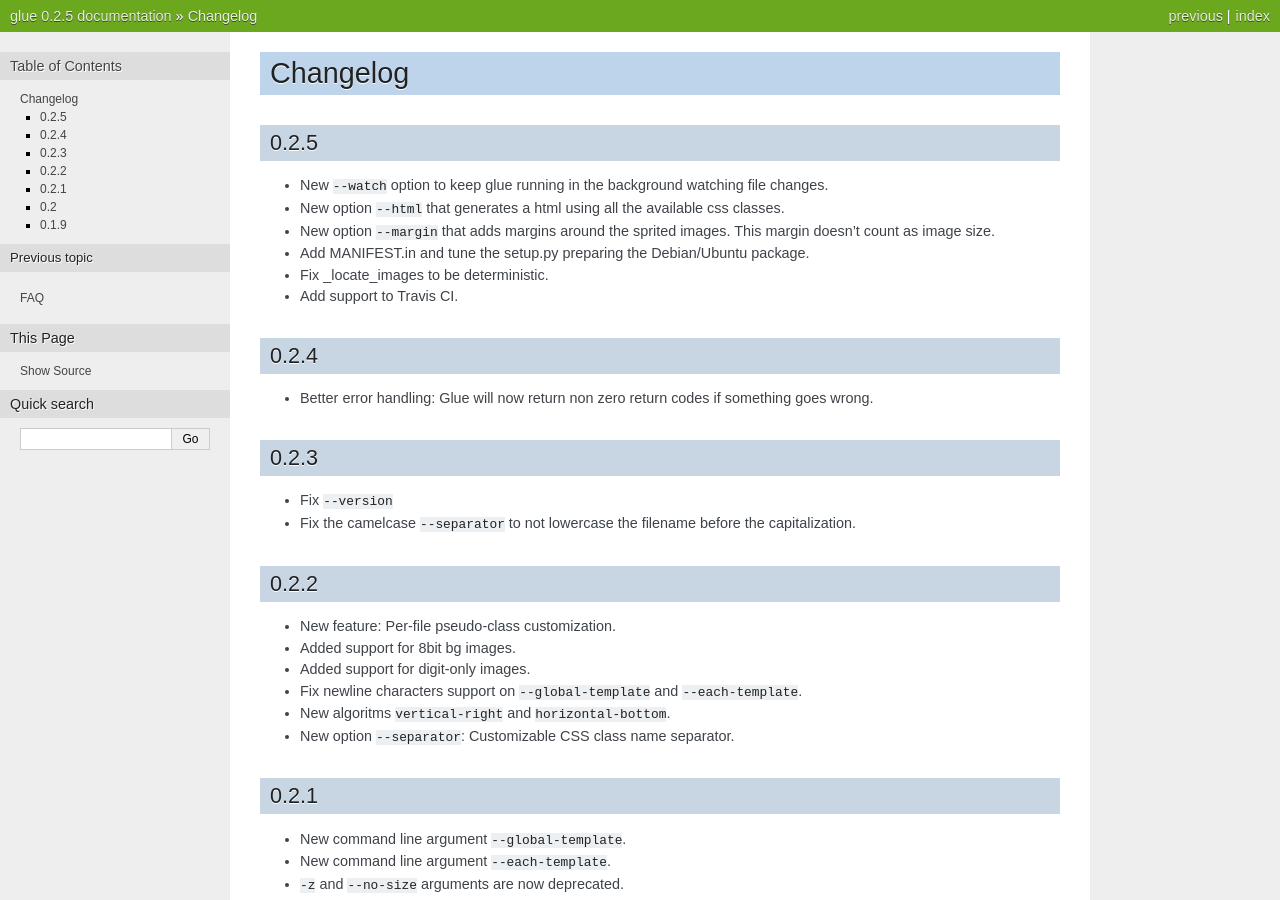
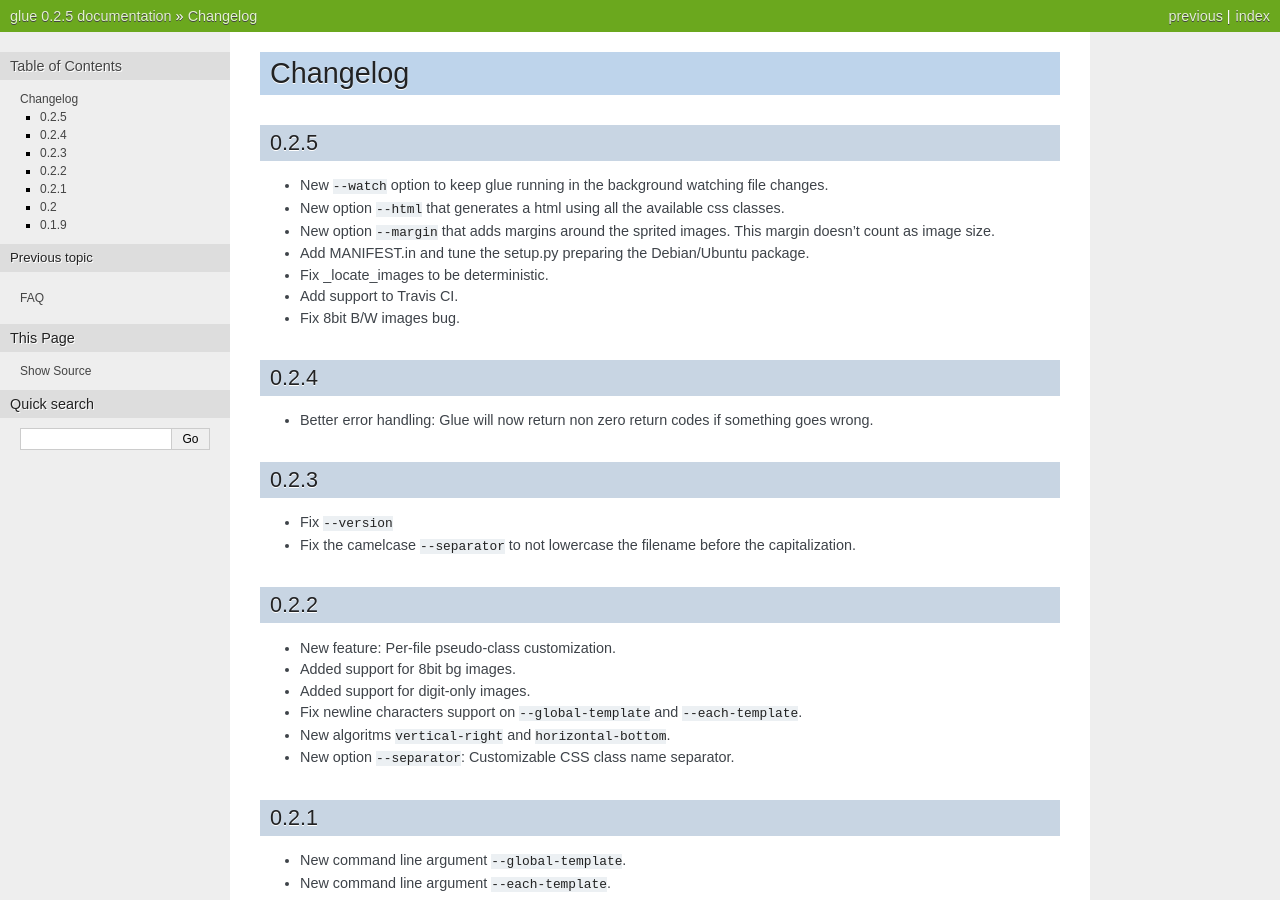
Before and after one commit to jorgebastida/glue, a Sphinx documentation site: the page built from docs/changelog.rst, in a window 1280 px wide and 900 px high. Built offline with Sphinx 7.4.7, drawn with Linux system fonts in a browser that asks for light colours; the version number is read from the project's files by our own code.

Commit message:
Update changelog

```diff
--- a/docs/changelog.rst
+++ b/docs/changelog.rst
@@ -9,6 +9,7 @@
 * Add MANIFEST.in and tune the setup.py preparing the Debian/Ubuntu package.
 * Fix _locate_images to be deterministic.
 * Add support to Travis CI.
+* Fix 8bit B/W images bug.
 
 0.2.4
 ^^^^^^
```
